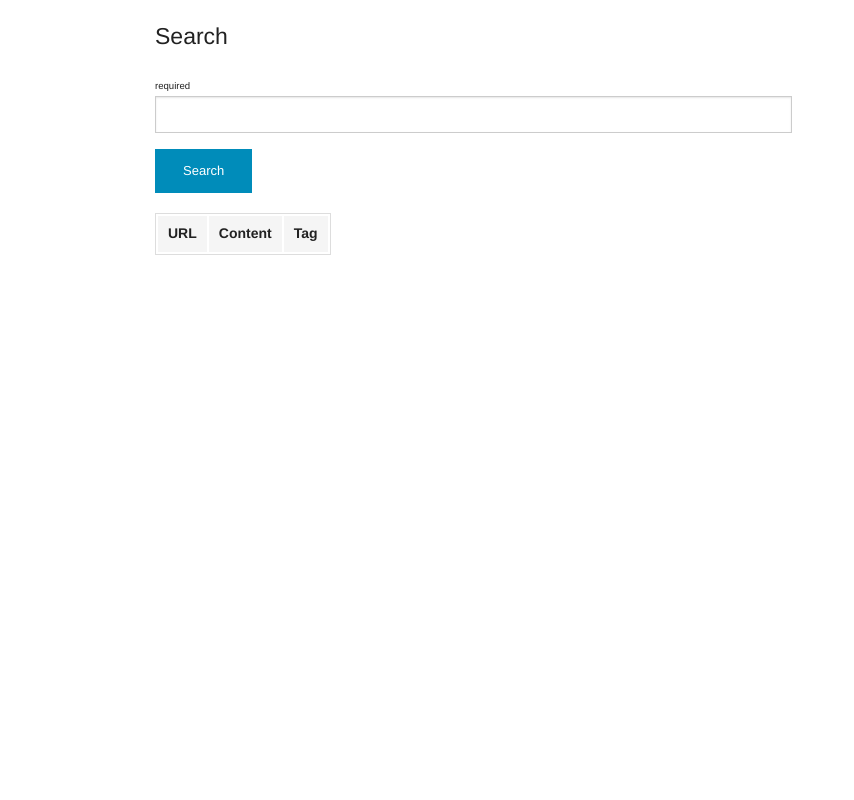
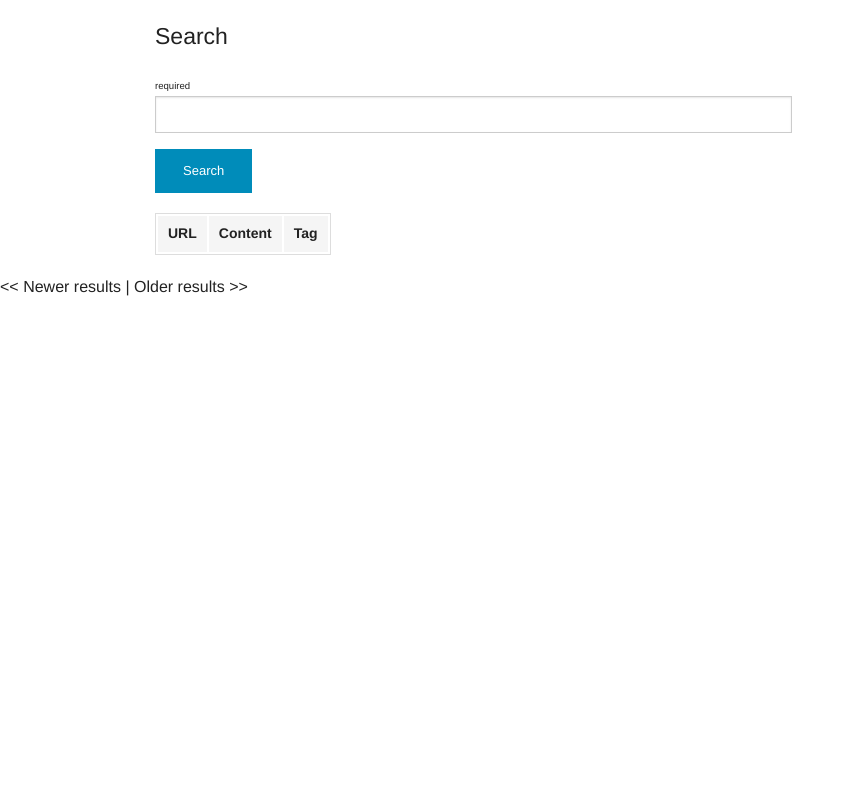
Before and after one commit to Leo-G/Flask-Search, a Flask app: page /users/search in a window 1280 px wide. Shown: the whole page, without its empty margins (0-854 px from the left). Run offline with Flask 2, Linux system fonts and the light colour scheme; lists and menus that the app fills with data are empty.

Commit message:
paginate start

```diff
--- a/app/templates/search.html
+++ b/app/templates/search.html
@@ -29,7 +29,7 @@
             <table> <thead><tr><th>URL</th><th>Content</th><th>Tag</th></tr></thead>
              <tbody>
              {% if results is not none %}
-              {% for result in results %}
+              {% for result in results.items %}
               <tr><td><a href="{{ result['url'] }}" target="_blank">{{ result['url'] }}</a> </td><td>{{ result['content'] }}</td><td>{{ result['tag'] }}</td>
                 </tr>
                 {% endfor %}
@@ -39,4 +39,6 @@
           </div>
         </div>
 
+{% if results.has_prev %}<a href="{{ url_for('search', page=results.prev_num) }}">&lt;&lt; Newer results</a>{% else %}&lt;&lt; Newer results{% endif %} |
+{% if results.has_next %}<a href="{{ url_for('search', page=results.next_num) }}">Older results &gt;&gt;</a>{% else %}Older results &gt;&gt;{% endif %}
  {% endblock %}
--- a/app/users/views.py
+++ b/app/users/views.py
@@ -7,21 +7,28 @@ schema = SitesSchema()
 
 
 #main
+@users.route('/search/<int:page>', methods=['GET', 'POST'], )
 @users.route('/search', methods=['POST', 'GET'])
-def search():
+def search(page=1):
    results = None
    if request.method == 'POST':
-           search = request.form['search']
-           query = Sites.query.search(search).all()
-           results = schema.dump(query, many=True).data
+           search_string = request.form['search']
+           #results = Sites.query.from_statement(db.text("select * from sites where search @@ to_tsquery(:search)")).params(search=search).all()
+           query = Sites.query.search(search_string)
+           #query.search('somesearchstring')
+           results = query.paginate(page=1, per_page=1, error_out=True)
+
+           #paginate(page, per_page=1, error_out=True).search(search).all()
+           #results = schema.dump(query, many=True).data
    return render_template('search.html', results=results)
 
 #Sites
 @users.route('/' )
 def user_index():
+    print(db.func.to_tsquery("3.4"))
     sites = Sites.query.all()
     results = schema.dump(sites, many=True).data
-    return render_template('/users/index.html', results=results, search=search)
+    return render_template('/users/index.html', results=results)
 
 @users.route('/add' , methods=['POST', 'GET'])
 def user_add():
--- a/config.py
+++ b/config.py
@@ -1,12 +1,12 @@
 #DATABASE SETTINGS
 db_username = 'postgres'
-db_password = ''
+db_password = 'qwedsa@123'
 db_name = 'search1'
 db_hostname = 'localhost'
 
 DEBUG = True
 PORT = 5000
-HOST = "127.0.0.1"
+HOST = "172.16.189.28"
 SQLALCHEMY_ECHO = True
 SECRET_KEY = "c1987yhue25-88ec-4ec2-b2fe-4c213413jki89"
 SQLALCHEMY_DATABASE_URI = "postgresql://{DB_USER}:{DB_PASS}@{DB_ADDR}/{DB_NAME}".format(DB_USER=db_username,
```
